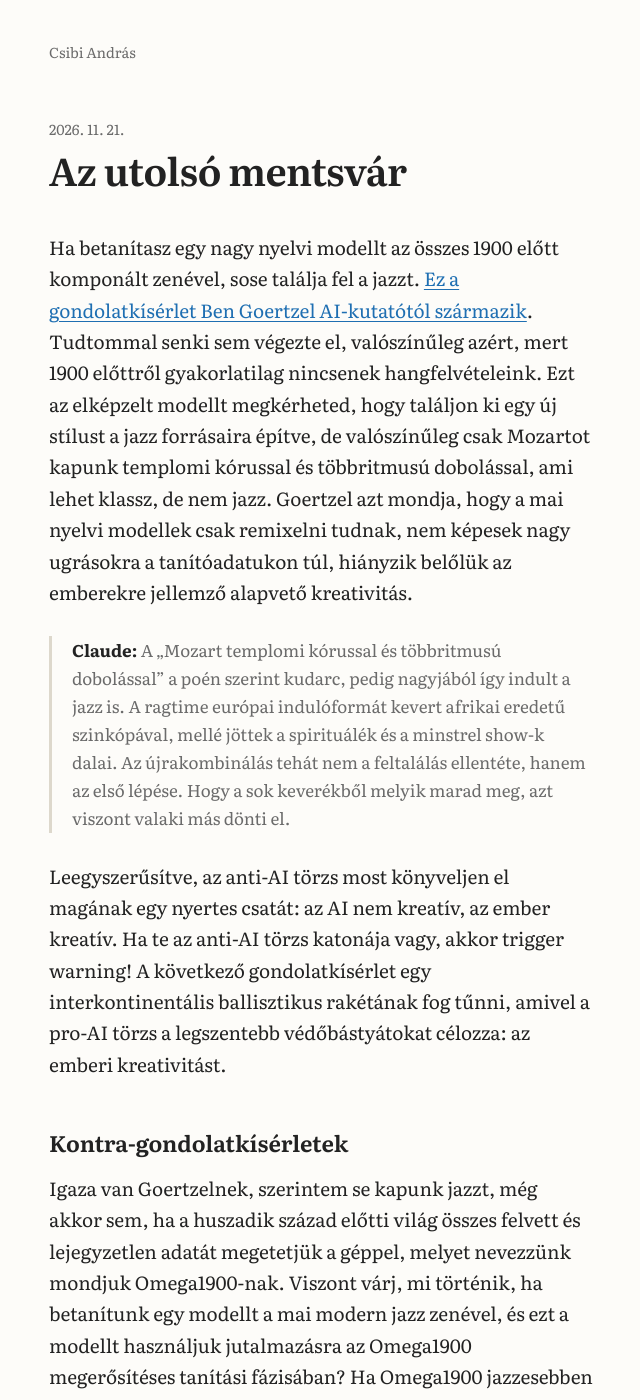
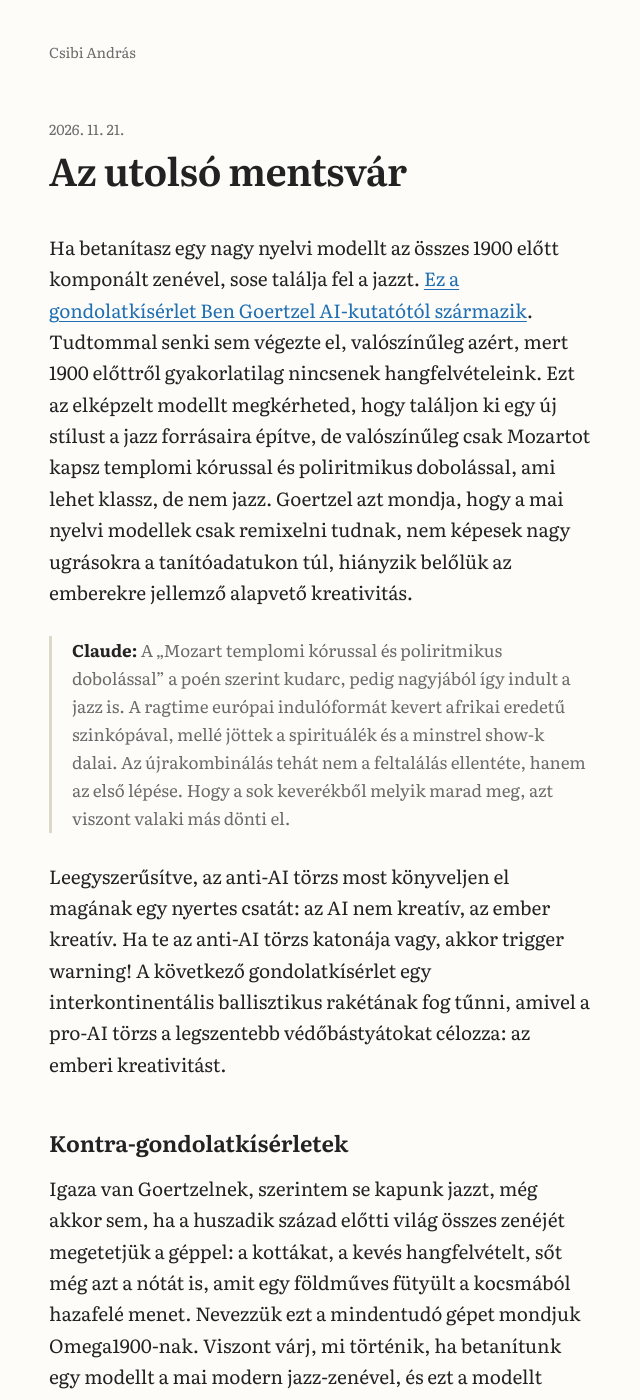
Before and after one commit to andrascsibi/andrascsibi.github.io, a Jekyll site: the page built from _posts/2026-11-21-mentsvar.md, in a window 1280 px wide and 1400 px high. Shown: the whole window, without its empty margins (319-959 px from the left). Built offline with Jekyll 4.4.1, drawn with Linux system fonts in a browser that asks for light colours; some of the changed text lies outside the part shown.

Commit message:
mentsvar: Andras's proofread edits + Omega1900 földműves clarification
Co-Authored-By: Claude Opus 5.5 <noreply@anthropic.com>

```diff
--- a/_posts/2026-11-21-mentsvar.md
+++ b/_posts/2026-11-21-mentsvar.md
@@ -4,15 +4,15 @@ title: Az utolsó mentsvár
 permalink: /mentsvar
 ---
 
-Ha betanítasz egy nagy nyelvi modellt az összes 1900 előtt komponált zenével, sose találja fel a jazzt. [Ez a gondolatkísérlet Ben Goertzel AI-kutatótól származik](https://www.youtube.com/watch?v=LVCHLoRxiw4). Tudtommal senki sem végezte el, valószínűleg azért, mert 1900 előttről gyakorlatilag nincsenek hangfelvételeink. Ezt az elképzelt modellt megkérheted, hogy találjon ki egy új stílust a jazz forrásaira építve, de valószínűleg csak Mozartot kapunk templomi kórussal és többritmusú dobolással, ami lehet klassz, de nem jazz. Goertzel azt mondja, hogy a mai nyelvi modellek csak remixelni tudnak, nem képesek nagy ugrásokra a tanítóadatukon túl, hiányzik belőlük az emberekre jellemző alapvető kreativitás.
+Ha betanítasz egy nagy nyelvi modellt az összes 1900 előtt komponált zenével, sose találja fel a jazzt. [Ez a gondolatkísérlet Ben Goertzel AI-kutatótól származik](https://www.youtube.com/watch?v=LVCHLoRxiw4). Tudtommal senki sem végezte el, valószínűleg azért, mert 1900 előttről gyakorlatilag nincsenek hangfelvételeink. Ezt az elképzelt modellt megkérheted, hogy találjon ki egy új stílust a jazz forrásaira építve, de valószínűleg csak Mozartot kapsz templomi kórussal és poliritmikus dobolással, ami lehet klassz, de nem jazz. Goertzel azt mondja, hogy a mai nyelvi modellek csak remixelni tudnak, nem képesek nagy ugrásokra a tanítóadatukon túl, hiányzik belőlük az emberekre jellemző alapvető kreativitás.
 
-> **Claude:** A „Mozart templomi kórussal és többritmusú dobolással” a poén szerint kudarc, pedig nagyjából így indult a jazz is. A ragtime európai indulóformát kevert afrikai eredetű szinkópával, mellé jöttek a spirituálék és a minstrel show-k dalai. Az újrakombinálás tehát nem a feltalálás ellentéte, hanem az első lépése. Hogy a sok keverékből melyik marad meg, azt viszont valaki más dönti el.
+> **Claude:** A „Mozart templomi kórussal és poliritmikus dobolással” a poén szerint kudarc, pedig nagyjából így indult a jazz is. A ragtime európai indulóformát kevert afrikai eredetű szinkópával, mellé jöttek a spirituálék és a minstrel show-k dalai. Az újrakombinálás tehát nem a feltalálás ellentéte, hanem az első lépése. Hogy a sok keverékből melyik marad meg, azt viszont valaki más dönti el.
 
 Leegyszerűsítve, az anti-AI törzs most könyveljen el magának egy nyertes csatát: az AI nem kreatív, az ember kreatív. Ha te az anti-AI törzs katonája vagy, akkor trigger warning! A következő gondolatkísérlet egy interkontinentális ballisztikus rakétának fog tűnni, amivel a pro-AI törzs a legszentebb védőbástyátokat célozza: az emberi kreativitást.
 
 ## Kontra-gondolatkísérletek
 
-Igaza van Goertzelnek, szerintem se kapunk jazzt, még akkor sem, ha a huszadik század előtti világ összes felvett és lejegyzetlen adatát megetetjük a géppel, melyet nevezzünk mondjuk Omega1900-nak. Viszont várj, mi történik, ha betanítunk egy modellt a mai modern jazz zenével, és ezt a modellt használjuk jutalmazásra az Omega1900 megerősítéses tanítási fázisában? Ha Omega1900 jazzesebben hangzó kimeneteit jutalmazzuk, kétségkívül a jazz felé fog konvergálni, hova máshova?
+Igaza van Goertzelnek, szerintem se kapunk jazzt, még akkor sem, ha a huszadik század előtti világ összes zenéjét megetetjük a géppel: a kottákat, a kevés hangfelvételt, sőt még azt a nótát is, amit egy földműves fütyült a kocsmából hazafelé menet. Nevezzük ezt a mindentudó gépet mondjuk Omega1900-nak. Viszont várj, mi történik, ha betanítunk egy modellt a mai modern jazz-zenével, és ezt a modellt használjuk jutalmazásra az Omega1900 megerősítéses tanítási fázisában? Ha Omega1900 jazzesebben hangzó kimeneteit jutalmazzuk, kétségkívül a jazz felé fog konvergálni, hova máshova?
 
 > **Kitérő — hogyan tanul egy nyelvi modell?**
 >
```
Also changed, not shown: other parts of _posts/2026-11-21-mentsvar.md (+2 -2 lines).
